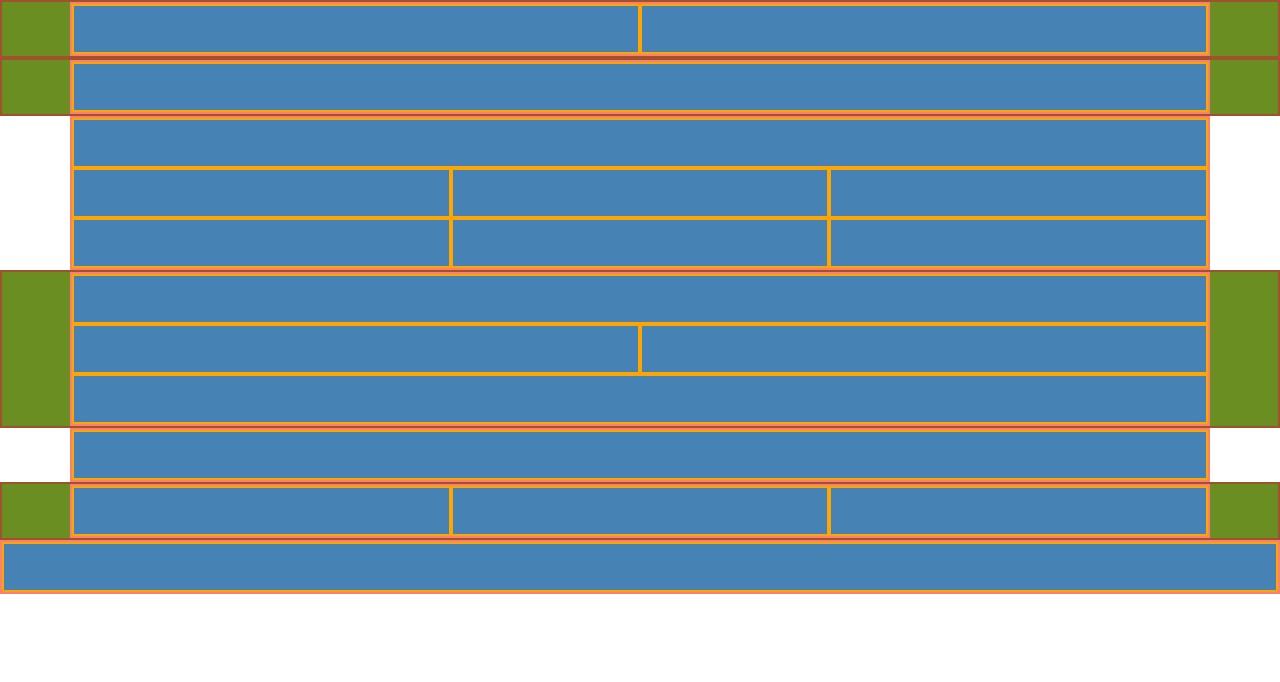
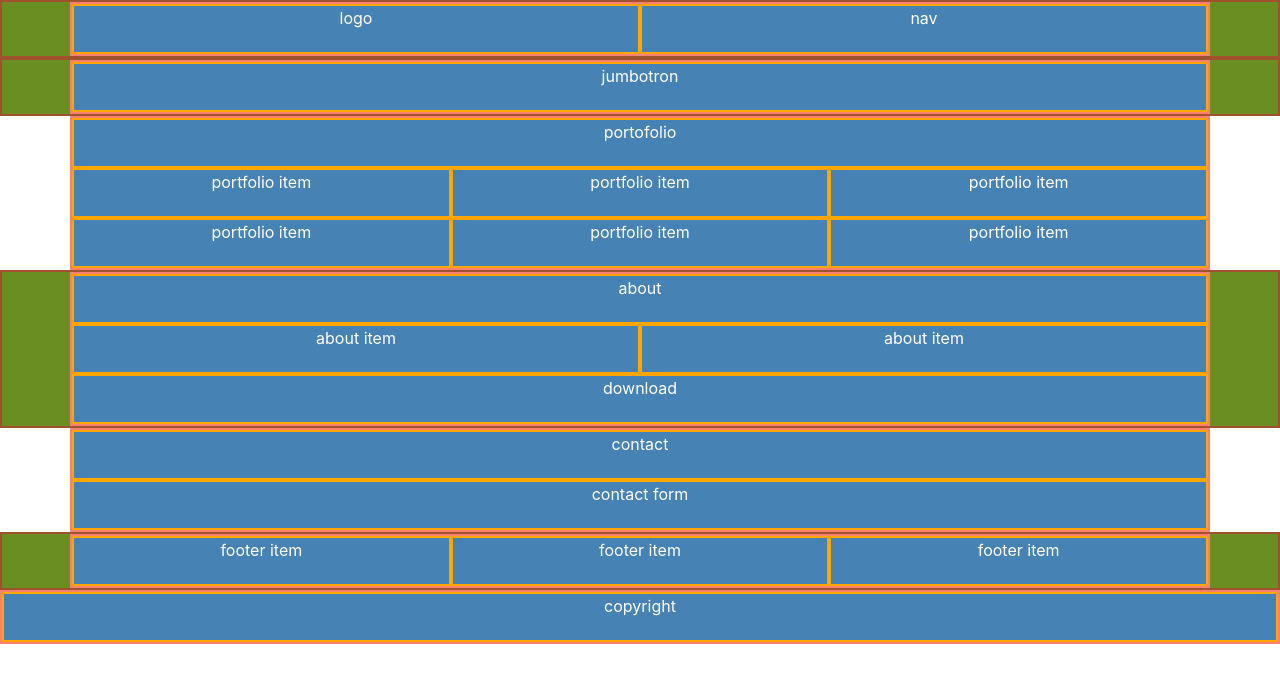
Before and after one commit to banjug/html-css-bootstrap-freelancer, a plain HTML site: page index.html in a window 1280 px wide. Drawn offline with nearby package versions, Linux system fonts and the light colour scheme.

Commit message:
add label to every element + add contact row

```diff
--- a/css/style.css
+++ b/css/style.css
@@ -1,3 +1,8 @@
+body {
+    color: white;
+    text-align: center;
+}
+
 [class*="container"] {
     background-color: teal;
     border: 2px solid salmon;
--- a/index.html
+++ b/index.html
@@ -17,9 +17,9 @@
         <!-- menu navigazione -->
         <nav class="ms-cont-bg">
             <div class="container-md">
-                <div class="row justify-content-between">
-                    <div class="col"></div>
-                    <div class="col"></div>
+                <div class="row">
+                    <div class="col">logo</div>
+                    <div class="col">nav</div>
                 </div>
             </div>
         </nav>
@@ -28,7 +28,7 @@
         <section class="ms-cont-bg">
             <div class="container-md">
                 <div class="row">
-                    <div class="col"></div>
+                    <div class="col">jumbotron</div>
                 </div>
             </div>
         </section>
@@ -42,15 +42,15 @@
         <section>
             <div class="container-md">
                 <div class="row">
-                    <div class="col"></div>
+                    <div class="col">portofolio</div>
                 </div>
                 <div class="row">
-                    <div class="col-12 col-md-6 col-lg-4"></div>
-                    <div class="col-12 col-md-6 col-lg-4"></div>
-                    <div class="col-12 col-md-6 col-lg-4"></div>
-                    <div class="col-12 col-md-6 col-lg-4"></div>
-                    <div class="col-12 col-md-6 col-lg-4"></div>
-                    <div class="col-12 col-md-6 col-lg-4"></div>
+                    <div class="col-12 col-md-6 col-lg-4">portfolio item</div>
+                    <div class="col-12 col-md-6 col-lg-4">portfolio item</div>
+                    <div class="col-12 col-md-6 col-lg-4">portfolio item</div>
+                    <div class="col-12 col-md-6 col-lg-4">portfolio item</div>
+                    <div class="col-12 col-md-6 col-lg-4">portfolio item</div>
+                    <div class="col-12 col-md-6 col-lg-4">portfolio item</div>
                 </div>
             </div>
         </section>
@@ -59,14 +59,14 @@
         <section class="ms-cont-bg">
             <div class="container-md">
                 <div class="row">
-                    <div class="col"></div>
+                    <div class="col">about</div>
                 </div>
                 <div class="row">
-                    <div class="col-12 col-md-6"></div>
-                    <div class="col-12 col-md-6"></div>
+                    <div class="col-12 col-md-6">about item</div>
+                    <div class="col-12 col-md-6">about item</div>
                 </div>
                 <div class="row">
-                    <div class="col"></div>
+                    <div class="col">download</div>
                 </div>
             </div>
         </section>
@@ -75,7 +75,10 @@
         <section>
             <div class="container-md">
                 <div class="row">
-                    <div class="col"></div>
+                    <div class="col">contact</div>
+                </div>
+                <div class="row">
+                    <div class="col">contact form</div>
                 </div>
             </div>
         </section>
@@ -87,9 +90,9 @@
         <section class="ms-cont-bg">
             <div class="container-md">
                 <div class="row">
-                    <div class="col-12 col-md-4"></div>
-                    <div class="col-12 col-md-4"></div>
-                    <div class="col-12 col-md-4"></div>
+                    <div class="col-12 col-md-4">footer item</div>
+                    <div class="col-12 col-md-4">footer item</div>
+                    <div class="col-12 col-md-4">footer item</div>
                 </div>
             </div>
         </section>
@@ -97,7 +100,7 @@
         <section>
             <div class="container-fluid">
                 <div class="row">
-                    <div class="col"></div>
+                    <div class="col">copyright</div>
                 </div>
             </div>
         </section>
```
